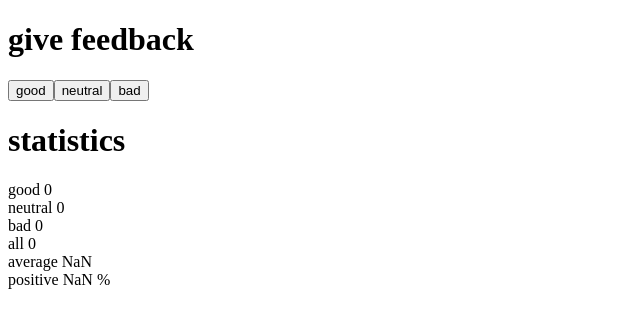
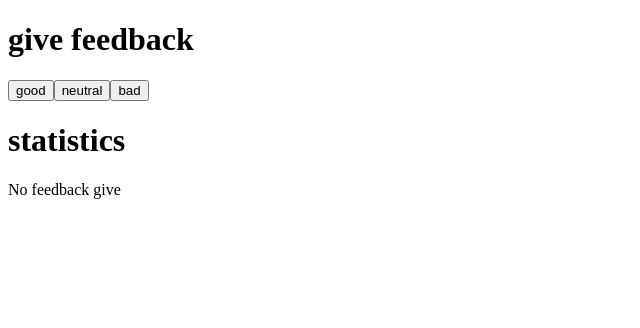
Before and after one commit to VolodPol/full-stack-open, a React (Vite) app: page / in a window 1280 px wide. Shown: the top 328 px of the page, without its empty margins (0-640 px from the left). Built offline with nearby package versions, Linux system fonts and the light colour scheme.

Commit message:
update: 1.8-1.9 unicafe

```diff
--- a/src/part_1/unicafe/App.jsx
+++ b/src/part_1/unicafe/App.jsx
@@ -9,11 +9,10 @@ const Statistics = ({goodCount, neutralCount, badCount}) => {
         return goodCount + neutralCount + badCount;
     }
     const average = () => (goodCount - badCount) / total();
-    const positive = () => goodCount / total();
+    const positive = () => goodCount / total() * 100;
 
-    return (
+    let data =
         <>
-            <h1>statistics</h1>
             <div>good {goodCount}</div>
             <div>neutral {neutralCount}</div>
             <div>bad {badCount}</div>
@@ -21,6 +20,11 @@ const Statistics = ({goodCount, neutralCount, badCount}) => {
             <div>all {total()}</div>
             <div>average {average()}</div>
             <div>positive {positive()} %</div>
+        </>;
+    return (
+        <>
+            <h1>statistics</h1>
+            {total() ? data : <div>No feedback give</div>}
         </>
     );
 }
```
